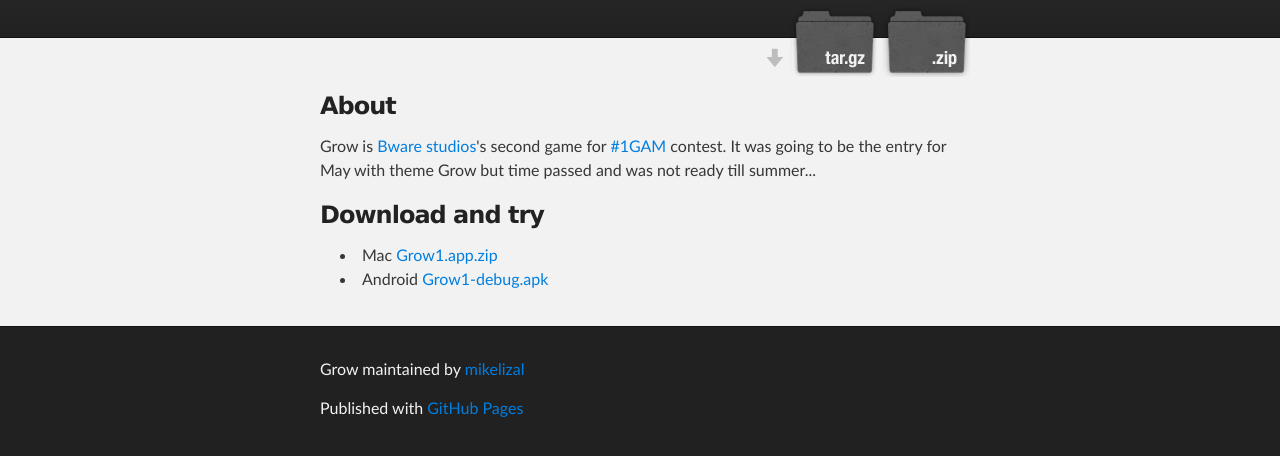
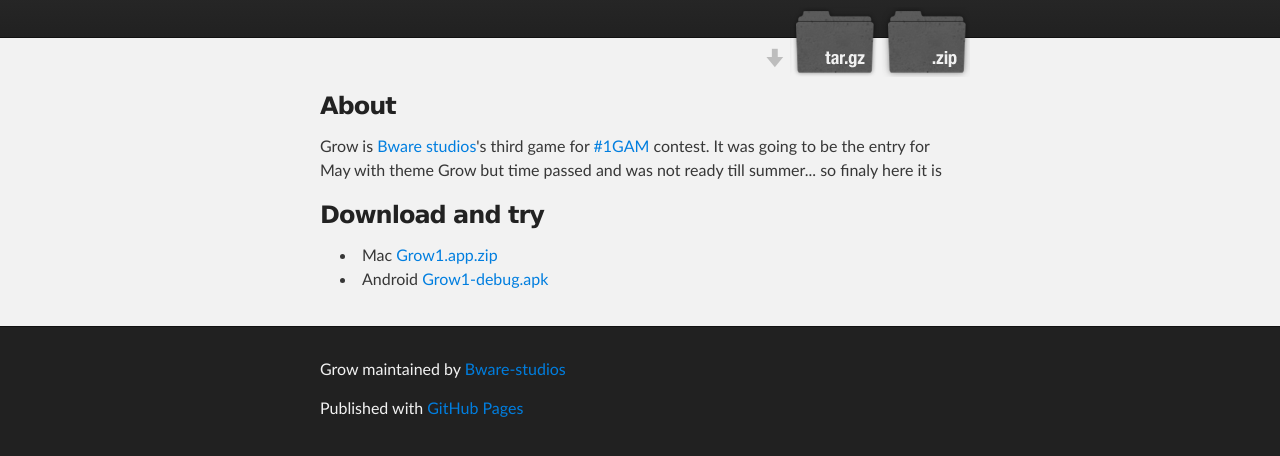
Before and after one commit to Bware-studios/Grow, a plain HTML site: page index.html in a window 1280 px wide. Shown: the part 136-592 px from the top of the page. Drawn offline with Linux system fonts and the light colour scheme.

```diff
--- a/index.html
+++ b/index.html
@@ -16,14 +16,14 @@
     <!-- HEADER -->
     <div id="header_wrap" class="outer">
         <header class="inner">
-          <a id="forkme_banner" href="https://github.com/mikelizal/Grow">View on GitHub</a>
+          <a id="forkme_banner" href="https://github.com/Bware-studios/Grow">View on GitHub</a>
 
           <h1 id="project_title">Grow</h1>
           <h2 id="project_tagline"></h2>
 
             <section id="downloads">
-              <a class="zip_download_link" href="https://github.com/mikelizal/Grow/zipball/master">Download this project as a .zip file</a>
-              <a class="tar_download_link" href="https://github.com/mikelizal/Grow/tarball/master">Download this project as a tar.gz file</a>
+              <a class="zip_download_link" href="https://github.com/Bware-studios/Grow/zipball/master">Download this project as a .zip file</a>
+              <a class="tar_download_link" href="https://github.com/Bware-studios/Grow/tarball/master">Download this project as a tar.gz file</a>
             </section>
         </header>
     </div>
@@ -34,7 +34,7 @@
         <h3>
 <a name="about" class="anchor" href="#about"><span class="octicon octicon-link"></span></a>About</h3>
 
-<p>Grow is <a href="http://bwarestudios.com">Bware studios</a>'s second game for <a href="http://onegameamonth.com/">#1GAM</a> contest. It was going to be the entry for May with theme Grow but time passed and was not ready till summer...</p>
+<p>Grow is <a href="http://bwarestudios.com">Bware studios</a>'s third game for <a href="http://onegameamonth.com/">#1GAM</a> contest. It was going to be the entry for May with theme Grow but time passed and was not ready till summer... so finaly here it is</p>
 
 <h3>
 <a name="download-and-try" class="anchor" href="#download-and-try"><span class="octicon octicon-link"></span></a>Download and try</h3>
@@ -51,7 +51,7 @@
     <!-- FOOTER  -->
     <div id="footer_wrap" class="outer">
       <footer class="inner">
-        <p class="copyright">Grow maintained by <a href="https://github.com/mikelizal">mikelizal</a></p>
+        <p class="copyright">Grow maintained by <a href="https://github.com/Bware-studios">Bware-studios</a></p>
         <p>Published with <a href="http://pages.github.com">GitHub Pages</a></p>
       </footer>
     </div>
--- a/params.json
+++ b/params.json
@@ -1 +1 @@
-{"name":"Grow","tagline":"","body":"### About\r\n\r\nGrow is [Bware studios](http://bwarestudios.com)'s second game for [#1GAM](http://onegameamonth.com/) contest. It was going to be the entry for May with theme Grow but time passed and was not ready till summer...\r\n\r\n### Download and try\r\n\r\n- Mac [Grow1.app.zip](./dist/mac/Grow1.app.zip)\r\n- Android [Grow1-debug.apk](./dist/android/Grow1-debug.apk)\r\n\r\n","google":"UA-26207659-2","note":"Don't delete this file! It's used internally to help with page regeneration."}
+{"name":"Grow","tagline":"","body":"### About\r\n\r\nGrow is [Bware studios](http://bwarestudios.com)'s third game for [#1GAM](http://onegameamonth.com/) contest. It was going to be the entry for May with theme Grow but time passed and was not ready till summer... so finaly here it is\r\n\r\n### Download and try\r\n\r\n- Mac [Grow1.app.zip](./dist/mac/Grow1.app.zip)\r\n- Android [Grow1-debug.apk](./dist/android/Grow1-debug.apk)\r\n\r\n","google":"UA-26207659-2","note":"Don't delete this file! It's used internally to help with page regeneration."}
```
